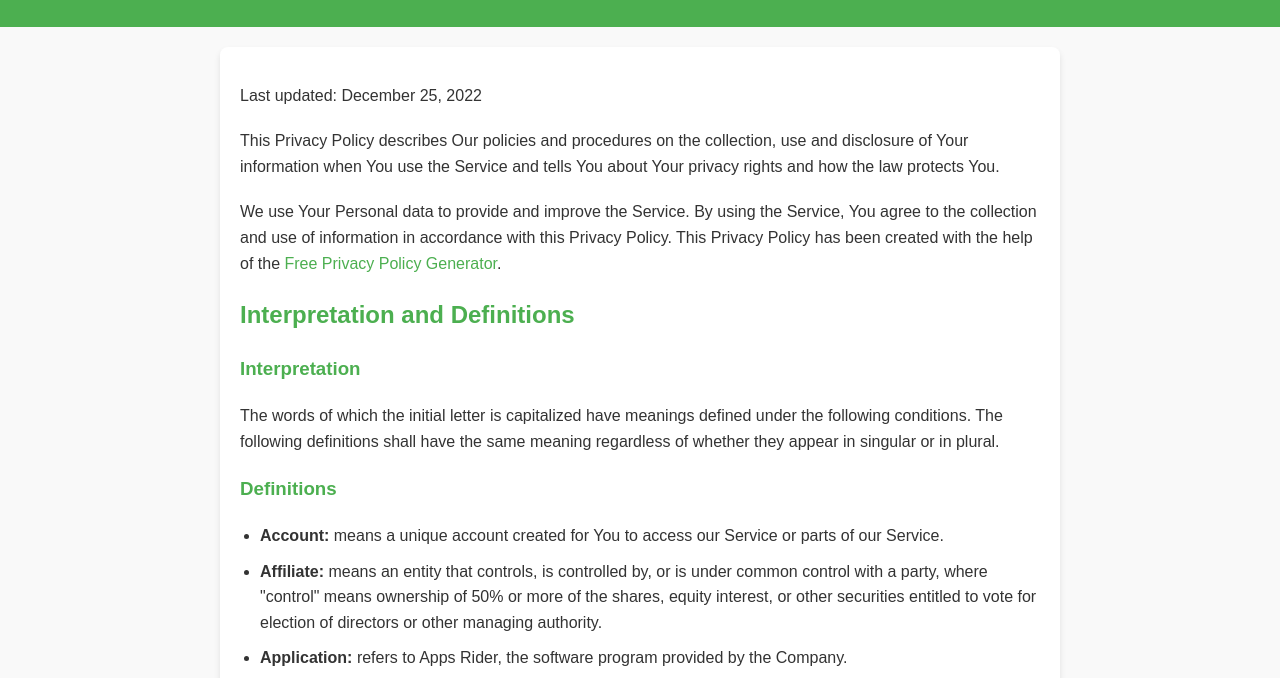
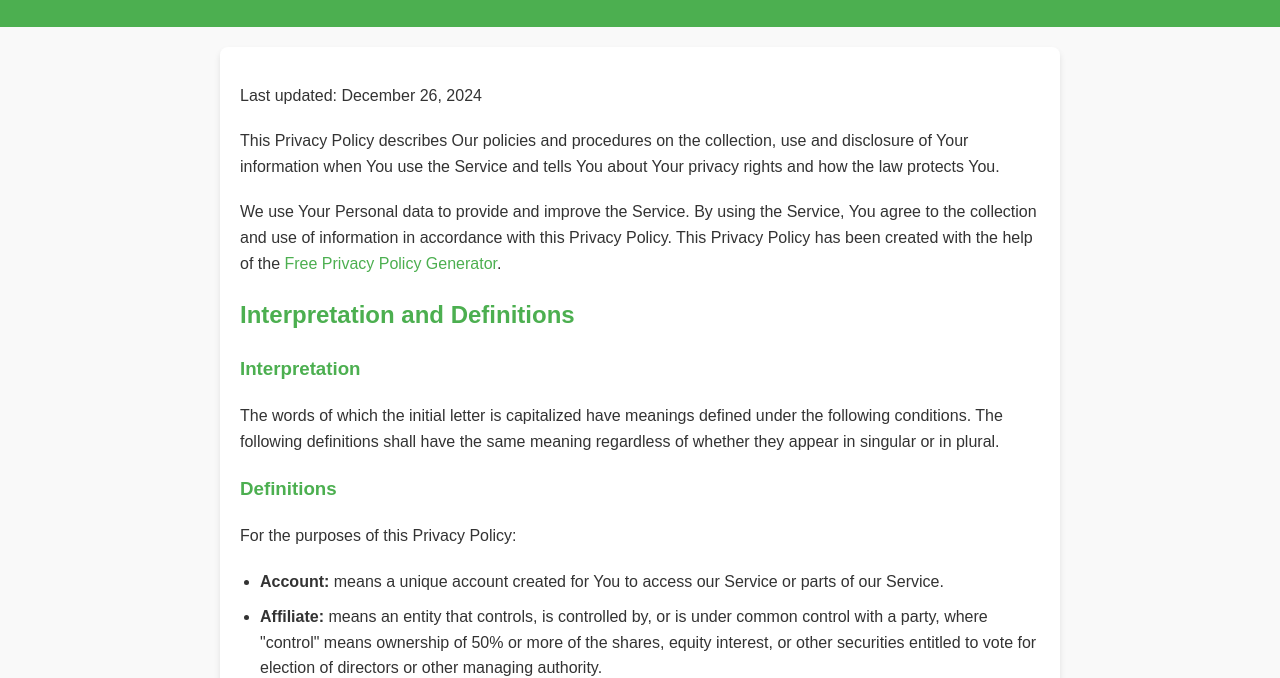
Before and after one commit to Batuhanirmali/AppsRider, a plain HTML site: page privacypolicy.html in a window 1280 px wide. Shown: the part 86-764 px from the top of the page. Drawn offline with Linux system fonts and the light colour scheme.

Commit message:
Update privacypolicy.html

```diff
--- a/privacypolicy.html
+++ b/privacypolicy.html
@@ -71,7 +71,7 @@
     <h1>Privacy Policy</h1>
 </header>
 <main>
-    <p>Last updated: December 25, 2022</p>
+    <p>Last updated: December 26, 2024</p>
     <p>This Privacy Policy describes Our policies and procedures on the collection, use and disclosure of Your information when You use the Service and tells You about Your privacy rights and how the law protects You.</p>
     <p>We use Your Personal data to provide and improve the Service. By using the Service, You agree to the collection and use of information in accordance with this Privacy Policy. This Privacy Policy has been created with the help of the <a href="https://www.freeprivacypolicy.com/free-privacy-policy-generator/" target="_blank">Free Privacy Policy Generator</a>.</p>
 
@@ -80,9 +80,10 @@
     <p>The words of which the initial letter is capitalized have meanings defined under the following conditions. The following definitions shall have the same meaning regardless of whether they appear in singular or in plural.</p>
 
     <h3>Definitions</h3>
+    <p>For the purposes of this Privacy Policy:</p>
     <ul>
         <li><strong>Account:</strong> means a unique account created for You to access our Service or parts of our Service.</li>
-        <li><strong>Affiliate:</strong> means an entity that controls, is controlled by, or is under common control with a party, where &quot;control&quot; means ownership of 50% or more of the shares, equity interest, or other securities entitled to vote for election of directors or other managing authority.</li>
+        <li><strong>Affiliate:</strong> means an entity that controls, is controlled by, or is under common control with a party, where "control" means ownership of 50% or more of the shares, equity interest, or other securities entitled to vote for election of directors or other managing authority.</li>
         <li><strong>Application:</strong> refers to Apps Rider, the software program provided by the Company.</li>
         <li><strong>Company:</strong> refers to Apps Rider.</li>
         <li><strong>Country:</strong> refers to Turkey.</li>
```
